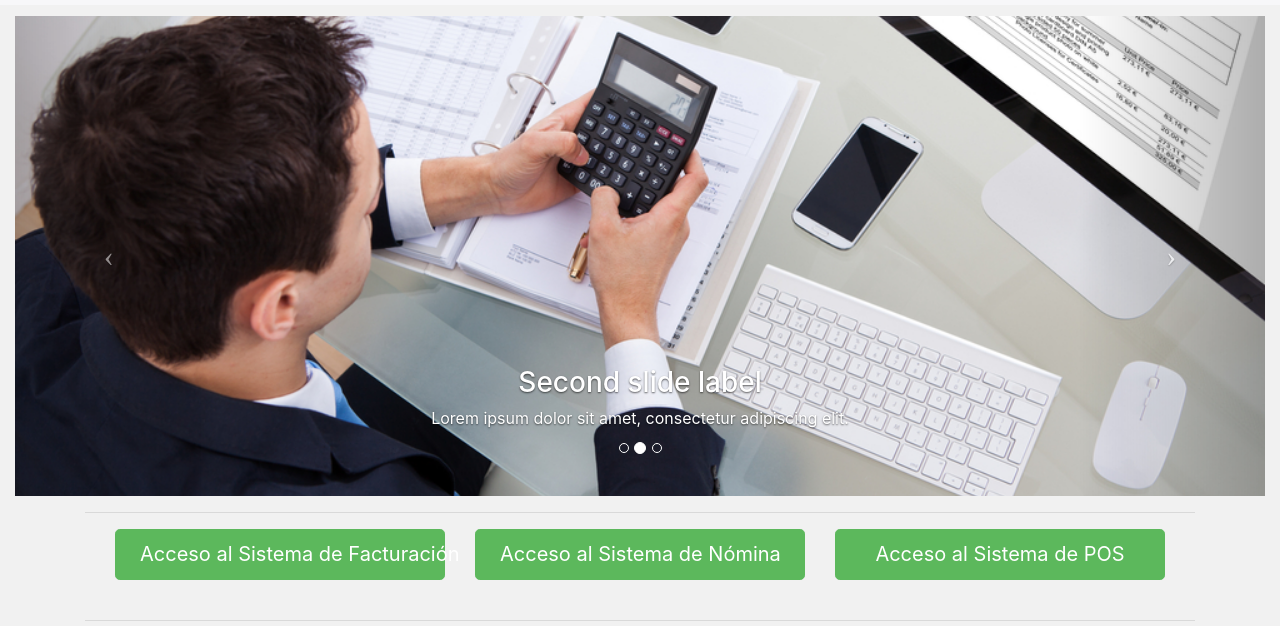
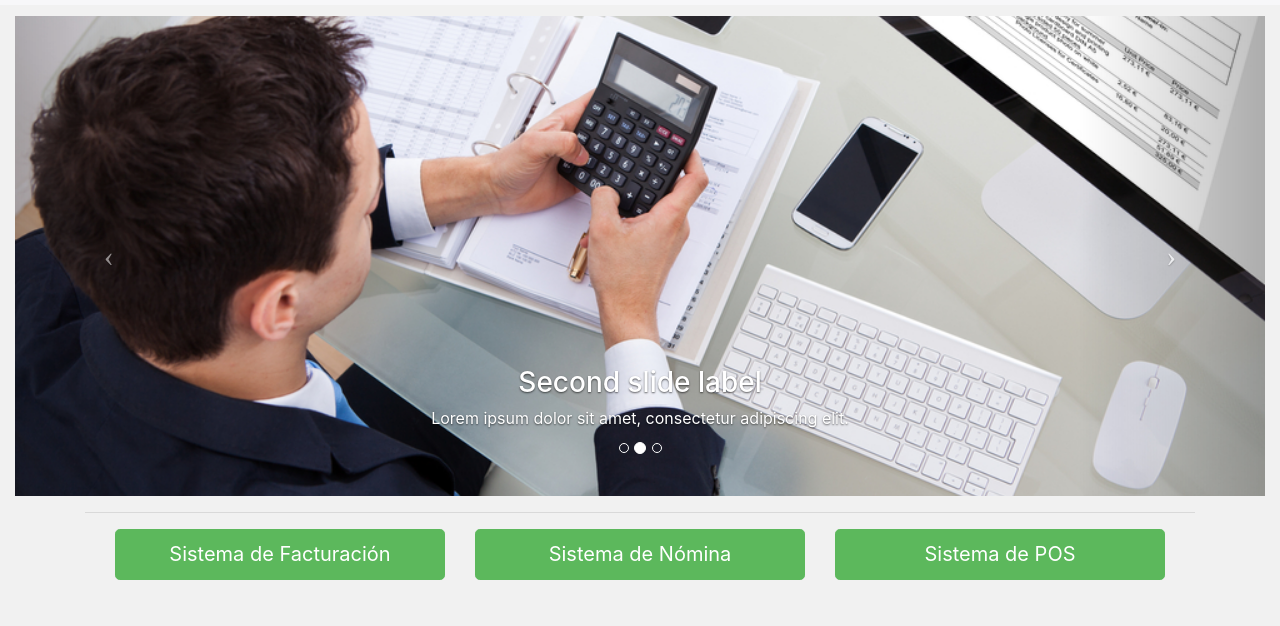
Before and after one commit to armand0w/gruntexample, a website: page web/index.html in a window 1280 px wide. Shown: the part 119-745 px from the top of the page. Drawn offline with Linux system fonts and the light colour scheme.

Commit message:
Fix buttons

```diff
--- a/web/index.html
+++ b/web/index.html
@@ -90,15 +90,15 @@
         <!--BUTTONS-->
         <div class="container">
             <div class="col-xs-12 col-sm-12 col-md-12 col-lg-4 col-xs-4">
-                <button type="button" class="btn btn-success btn-lg btn-block">Acceso al Sistema de Facturación</button><br>
+                <a class="btn btn-success btn-lg btn-block"><span class="text-white">Sistema de Facturación</span></a><br>
             </div>
             <div class="col-xs-12 col-sm-12 col-md-12 col-lg-4 col-xs-4">
-                <button type="button" class="btn btn-success btn-lg btn-block">Acceso al Sistema de Nómina</button><br>
+                <a class="btn btn-success btn-lg btn-block"><span class="text-white">Sistema de Nómina</span></a><br>
             </div>
             <div class="col-xs-12 col-sm-12 col-md-12 col-lg-4 col-xs-4">
-                <button type="button" class="btn btn-success btn-lg btn-block">Acceso al Sistema de POS</button><br>
+                <a class="btn btn-success btn-lg btn-block"><span class="text-white">Sistema de POS</span></a>
             </div>
-        </div><hr>
+        </div><br>
         <!--CARDS-->
         <div class="row">
             <div class="col-xs-12 col-sm-12 col-md-12 col-lg-4 col-xs-4">
```
